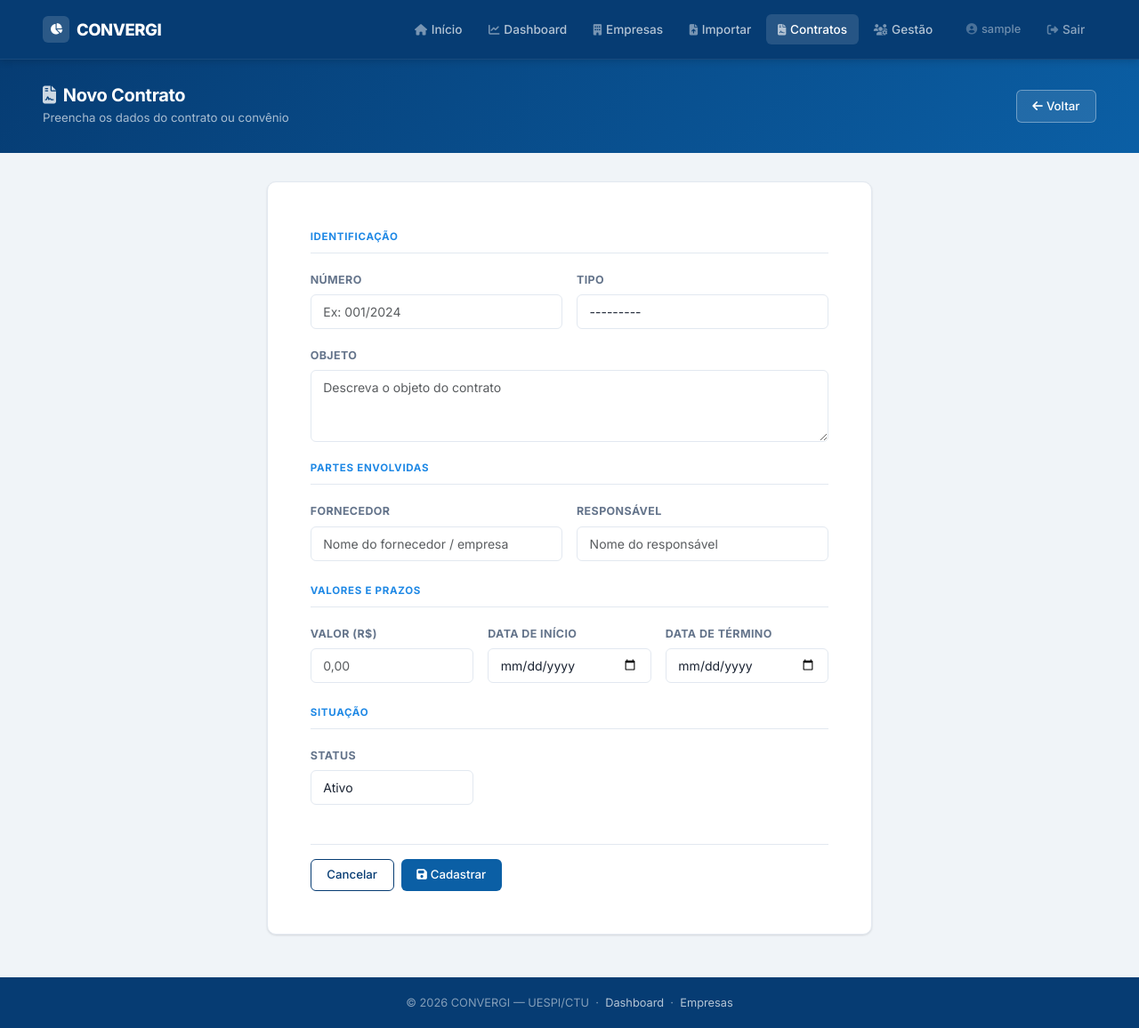
After one commit to IsaacRaffs/CONVERGI, a Django app: page /contratos/novo/ in a window 1280 px wide. The commit adds this page. Shown: the whole page at 89% size. Run offline with Django 5.2, Linux system fonts and the light colour scheme; the visitor is signed in with stand-in values (Sample User, id 1).

Commit message:
Feat: Add CRUD for Contratos, protect views with login_required, and fix README instructions

```diff
--- a/convergi_config/urls.py
+++ b/convergi_config/urls.py
@@ -1,6 +1,9 @@
 from django.contrib import admin
 from django.urls import path, include
-from core.views import listar_empresas, SearchView, Dashboard, home, importar_csv
+from core.views import (
+    listar_empresas, SearchView, Dashboard, home, importar_csv,
+    listar_contratos, novo_contrato, editar_contrato, excluir_contrato,
+)
 from user import views as user_view
 from django.conf import settings
 from django.conf.urls.static import static
@@ -14,6 +17,10 @@ urlpatterns = [
     path('results/', SearchView.as_view(), name='search'),
 
     path('importar/', importar_csv, name='importar'),
+    path('contratos/', listar_contratos, name='listar_contratos'),
+    path('contratos/novo/', novo_contrato, name='novo_contrato'),
+    path('contratos/<int:pk>/editar/', editar_contrato, name='editar_contrato'),
+    path('contratos/<int:pk>/excluir/', excluir_contrato, name='excluir_contrato'),
     path('register/', user_view.register, name='register'),
     path('', include('user.urls')),
 ] + static(settings.MEDIA_URL, document_root=settings.MEDIA_ROOT)
--- /dev/null
+++ b/core/forms.py
@@ -0,0 +1,33 @@
+from django import forms
+from .models import Contrato
+
+
+class ContratoForm(forms.ModelForm):
+    class Meta:
+        model = Contrato
+        fields = [
+            'numero', 'tipo', 'objeto', 'fornecedor',
+            'responsavel', 'valor', 'data_inicio', 'data_fim', 'status',
+        ]
+        widgets = {
+            'numero':      forms.TextInput(attrs={'class': 'form-control form-convergi', 'placeholder': 'Ex: 001/2024'}),
+            'tipo':        forms.Select(attrs={'class': 'form-select form-convergi'}),
+            'objeto':      forms.Textarea(attrs={'class': 'form-control form-convergi', 'rows': 3, 'placeholder': 'Descreva o objeto do contrato'}),
+            'fornecedor':  forms.TextInput(attrs={'class': 'form-control form-convergi', 'placeholder': 'Nome do fornecedor / empresa'}),
+            'responsavel': forms.TextInput(attrs={'class': 'form-control form-convergi', 'placeholder': 'Nome do responsável'}),
+            'valor':       forms.NumberInput(attrs={'class': 'form-control form-convergi', 'placeholder': '0,00', 'step': '0.01'}),
+            'data_inicio': forms.DateInput(attrs={'class': 'form-control form-convergi', 'type': 'date'}),
+            'data_fim':    forms.DateInput(attrs={'class': 'form-control form-convergi', 'type': 'date'}),
+            'status':      forms.Select(attrs={'class': 'form-select form-convergi'}),
+        }
+        labels = {
+            'numero':      'Número',
+            'tipo':        'Tipo',
+            'objeto':      'Objeto',
+            'fornecedor':  'Fornecedor',
+            'responsavel': 'Responsável',
+            'valor':       'Valor (R$)',
+            'data_inicio': 'Data de Início',
+            'data_fim':    'Data de Término',
+            'status':      'Status',
+        }
--- a/core/templates/core/base.html
+++ b/core/templates/core/base.html
@@ -354,6 +354,7 @@
                         <i class="fa-solid fa-house"></i>Início
                     </a>
                 </li>
+                {% if user.is_authenticated %}
                 <li class="nav-item">
                     <a class="nav-link {% if request.resolver_match.url_name == 'dashboard' %}active{% endif %}"
                        href="{% url 'dashboard' %}">
@@ -366,7 +367,6 @@
                         <i class="fa-solid fa-building"></i>Empresas
                     </a>
                 </li>
-                {% if user.is_authenticated %}
                 <li class="nav-item">
                     <a class="nav-link {% if request.resolver_match.url_name == 'importar' %}active{% endif %}"
                        href="{% url 'importar' %}">
@@ -377,6 +377,12 @@
 
                 {% if user.is_authenticated %}
                 {% if user.is_staff %}
+                <li class="nav-item">
+                    <a class="nav-link {% if request.resolver_match.url_name in 'listar_contratos,novo_contrato,editar_contrato' %}active{% endif %}"
+                       href="{% url 'listar_contratos' %}">
+                        <i class="fa-solid fa-file-contract"></i>Contratos
+                    </a>
+                </li>
                 <li class="nav-item">
                     <a class="nav-link {% if request.resolver_match.url_name == 'gestao_usuarios' %}active{% endif %}"
                        href="{% url 'gestao_usuarios' %}">
@@ -423,9 +429,12 @@
 
 <footer>
     <div class="container-fluid px-4 px-lg-5">
-        &copy; {% now "Y" %} CONVERGI &mdash; UESPI/CTU &nbsp;&middot;&nbsp;
+        &copy; {% now "Y" %} CONVERGI &mdash; UESPI/CTU
+        {% if user.is_authenticated %}
+        &nbsp;&middot;&nbsp;
         <a href="{% url 'dashboard' %}">Dashboard</a> &nbsp;&middot;&nbsp;
         <a href="{% url 'empresas' %}">Empresas</a>
+        {% endif %}
     </div>
 </footer>
 
--- /dev/null
+++ b/core/templates/core/contrato_form.html
@@ -0,0 +1,246 @@
+{% extends "core/base.html" %}
+
+{% block title %}CONVERGI — {{ titulo }}{% endblock %}
+
+{% block extra_styles %}
+    .page-header {
+        background: linear-gradient(135deg, var(--c-primary) 0%, var(--c-secondary) 100%);
+        padding: 1.75rem 0;
+        margin-bottom: 2rem;
+    }
+    .page-header h4 { color: #fff; font-size: 1.25rem; margin: 0; }
+    .page-header p  { color: rgba(255,255,255,.65); font-size: .83rem; margin: .2rem 0 0; }
+
+    .form-convergi {
+        font-family: var(--font);
+        font-size: .875rem;
+        border: 1.5px solid var(--c-border);
+        border-radius: var(--r-sm);
+        padding: .5rem .85rem;
+        color: var(--c-text);
+        background: #fff;
+        transition: border-color .15s, box-shadow .15s;
+        width: 100%;
+    }
+    .form-convergi:focus {
+        outline: none;
+        border-color: var(--c-accent);
+        box-shadow: 0 0 0 3px rgba(30,136,229,.12);
+    }
+    .form-convergi.is-invalid {
+        border-color: var(--c-danger);
+    }
+    .form-label-convergi {
+        font-size: .78rem;
+        font-weight: 700;
+        letter-spacing: .4px;
+        text-transform: uppercase;
+        color: var(--c-muted);
+        margin-bottom: .35rem;
+        display: block;
+    }
+    .field-group { margin-bottom: 1.25rem; }
+    .error-msg {
+        font-size: .78rem;
+        color: var(--c-danger);
+        margin-top: .3rem;
+    }
+    .section-divider {
+        font-size: .72rem;
+        font-weight: 700;
+        letter-spacing: .7px;
+        text-transform: uppercase;
+        color: var(--c-accent);
+        border-bottom: 1px solid var(--c-border);
+        padding-bottom: .5rem;
+        margin-bottom: 1.25rem;
+        margin-top: .25rem;
+    }
+    .btn-danger-outline {
+        background: transparent;
+        color: var(--c-danger);
+        border: 1.5px solid var(--c-danger);
+        font-family: var(--font);
+        font-weight: 500;
+        font-size: .83rem;
+        border-radius: var(--r-sm);
+        padding: .45rem 1.1rem;
+        transition: background .15s, color .15s;
+    }
+    .btn-danger-outline:hover {
+        background: var(--c-danger);
+        color: #fff;
+    }
+{% endblock %}
+
+{% block content %}
+
+<div class="page-header">
+    <div class="container-fluid px-4 px-lg-5 d-flex align-items-center justify-content-between">
+        <div>
+            <h4>
+                <i class="fa-solid fa-file-contract me-2" style="opacity:.8"></i>{{ titulo }}
+            </h4>
+            <p>Preencha os dados do contrato ou convênio</p>
+        </div>
+        <a href="{% url 'listar_contratos' %}" class="btn-outline-convergi btn"
+           style="font-size:.83rem;background:rgba(255,255,255,.1);color:#fff;border-color:rgba(255,255,255,.35)">
+            <i class="fa-solid fa-arrow-left me-1"></i>Voltar
+        </a>
+    </div>
+</div>
+
+<div class="container-fluid px-4 px-lg-5 pb-5">
+    <div class="row justify-content-center">
+        <div class="col-lg-8 col-xl-7">
+            <div class="card">
+                <div class="card-body p-4 p-lg-5">
+
+                    <form method="post" novalidate>
+                        {% csrf_token %}
+
+                        <!-- Identificação -->
+                        <div class="section-divider">Identificação</div>
+                        <div class="row g-3">
+                            <div class="col-sm-6">
+                                <div class="field-group">
+                                    <label class="form-label-convergi" for="{{ form.numero.id_for_label }}">
+                                        {{ form.numero.label }}
+                                    </label>
+                                    {{ form.numero }}
+                                    {% if form.numero.errors %}
+                                    <div class="error-msg">{{ form.numero.errors|join:", " }}</div>
+                                    {% endif %}
+                                </div>
+                            </div>
+                            <div class="col-sm-6">
+                                <div class="field-group">
+                                    <label class="form-label-convergi" for="{{ form.tipo.id_for_label }}">
+                                        {{ form.tipo.label }}
+                                    </label>
+                                    {{ form.tipo }}
+                                    {% if form.tipo.errors %}
+                                    <div class="error-msg">{{ form.tipo.errors|join:", " }}</div>
+                                    {% endif %}
+                                </div>
+                            </div>
+                        </div>
+
+                        <div class="field-group">
+                            <label class="form-label-convergi" for="{{ form.objeto.id_for_label }}">
+                                {{ form.objeto.label }}
+                            </label>
+                            {{ form.objeto }}
+                            {% if form.objeto.errors %}
+                            <div class="error-msg">{{ form.objeto.errors|join:", " }}</div>
+                            {% endif %}
+                        </div>
+
+                        <!-- Partes -->
+                        <div class="section-divider">Partes Envolvidas</div>
+                        <div class="row g-3">
+                            <div class="col-sm-6">
+                                <div class="field-group">
+                                    <label class="form-label-convergi" for="{{ form.fornecedor.id_for_label }}">
+                                        {{ form.fornecedor.label }}
+                                    </label>
+                                    {{ form.fornecedor }}
+                                    {% if form.fornecedor.errors %}
+                                    <div class="error-msg">{{ form.fornecedor.errors|join:", " }}</div>
+                                    {% endif %}
+                                </div>
+                            </div>
+                            <div class="col-sm-6">
+                                <div class="field-group">
+                                    <label class="form-label-convergi" for="{{ form.responsavel.id_for_label }}">
+                                        {{ form.responsavel.label }}
+                                    </label>
+                                    {{ form.responsavel }}
+                                    {% if form.responsavel.errors %}
+                                    <div class="error-msg">{{ form.responsavel.errors|join:", " }}</div>
+                                    {% endif %}
+                                </div>
+                            </div>
+                        </div>
+
+                        <!-- Valores e Datas -->
+                        <div class="section-divider">Valores e Prazos</div>
+                        <div class="row g-3">
+                            <div class="col-sm-4">
+                                <div class="field-group">
+                                    <label class="form-label-convergi" for="{{ form.valor.id_for_label }}">
+                                        {{ form.valor.label }}
+                                    </label>
+                                    {{ form.valor }}
+                                    {% if form.valor.errors %}
+                                    <div class="error-msg">{{ form.valor.errors|join:", " }}</div>
+                                    {% endif %}
+                                </div>
+                            </div>
+                            <div class="col-sm-4">
+                                <div class="field-group">
+                                    <label class="form-label-convergi" for="{{ form.data_inicio.id_for_label }}">
+                                        {{ form.data_inicio.label }}
+                                    </label>
+                                    {{ form.data_inicio }}
+                                    {% if form.data_inicio.errors %}
+                                    <div class="error-msg">{{ form.data_inicio.errors|join:", " }}</div>
+                                    {% endif %}
+                                </div>
+                            </div>
+                            <div class="col-sm-4">
+                                <div class="field-group">
+                                    <label class="form-label-convergi" for="{{ form.data_fim.id_for_label }}">
+                                        {{ form.data_fim.label }}
+                                    </label>
+                                    {{ form.data_fim }}
+                                    {% if form.data_fim.errors %}
+                                    <div class="error-msg">{{ form.data_fim.errors|join:", " }}</div>
+                                    {% endif %}
+                                </div>
+                            </div>
+                        </div>
+
+                        <!-- Status -->
+                        <div class="section-divider">Situação</div>
+                        <div class="row g-3">
+                            <div class="col-sm-4">
+                                <div class="field-group">
+                                    <label class="form-label-convergi" for="{{ form.status.id_for_label }}">
+                                        {{ form.status.label }}
+                                    </label>
+                                    {{ form.status }}
+                                    {% if form.status.errors %}
+                                    <div class="error-msg">{{ form.status.errors|join:", " }}</div>
+                                    {% endif %}
+                                </div>
+                            </div>
+                        </div>
+
+                        <!-- Ações -->
+                        <div class="d-flex align-items-center justify-content-between mt-4 pt-3"
+                             style="border-top:1px solid var(--c-border)">
+                            <div class="d-flex gap-2">
+                                <a href="{% url 'listar_contratos' %}" class="btn-outline-convergi btn">
+                                    Cancelar
+                                </a>
+                                <button type="submit" class="btn-convergi btn">
+                                    <i class="fa-solid fa-floppy-disk me-1"></i>{{ acao }}
+                                </button>
+                            </div>
+                            {% if contrato %}
+                            <a href="{% url 'excluir_contrato' contrato.pk %}" class="btn btn-danger-outline">
+                                <i class="fa-solid fa-trash me-1"></i>Excluir
+                            </a>
+                            {% endif %}
+                        </div>
+
+                    </form>
+
+                </div>
+            </div>
+        </div>
+    </div>
+</div>
+
+{% endblock %}
--- a/core/views.py
+++ b/core/views.py
@@ -1,12 +1,14 @@
-from django.shortcuts import render, redirect
+from django.shortcuts import render, redirect, get_object_or_404
 from django.core.paginator import Paginator, EmptyPage, PageNotAnInteger
 from django.views.generic.list import ListView
 from django.db.models import Sum
 from django.contrib import messages
 from django.contrib.auth import login, authenticate, logout
 from django.contrib.auth.decorators import login_required
+from django.contrib.auth.mixins import LoginRequiredMixin
 
 from .models import Empresa, Contrato
+from .forms import ContratoForm
 
 from datetime import date, timedelta
 import csv
@@ -19,6 +21,7 @@ def home(request):
     return render(request, "core/home.html")
 
 
+@login_required
 def listar_empresas(request, empresa_id=None):
         # pega todas as empresas e ordena elas pelo id
         all_empresas = Empresa.objects.all().order_by('id')
@@ -42,7 +45,7 @@ def listar_empresas(request, empresa_id=None):
 
         return render(request, "core/listar_empresas.html", context)
 
-class SearchView(ListView):
+class SearchView(LoginRequiredMixin, ListView):
     model = Empresa
     template_name = 'listar_empresas.html'
     context_object_name = 'empresas'
@@ -55,6 +58,7 @@ class SearchView(ListView):
             return Empresa.objects.filter(nome__icontains=query).order_by('id')
         return Empresa.objects.all().order_by('id')
 
+@login_required
 def Dashboard(request):
     hoje = date.today()
     limite_30_dias = hoje + timedelta(days=30)
@@ -104,6 +108,64 @@ def Dashboard(request):
     }
 
     return render(request, "core/dashboard.html", context)
+
+
+@login_required
+def listar_contratos(request):
+    if not request.user.is_staff:
+        return redirect('dashboard')
+    contratos = Contrato.objects.all().order_by('-criado_em')
+    p = Paginator(contratos, 15)
+    page_number = request.GET.get('page')
+    try:
+        page_obj = p.get_page(page_number)
+    except (PageNotAnInteger, EmptyPage):
+        page_obj = p.page(1)
+    return render(request, 'core/listar_contratos.html', {'page_obj': page_obj, 'contratos': page_obj.object_list})
+
+
+@login_required
+def novo_contrato(request):
+    if not request.user.is_staff:
+        return redirect('dashboard')
+    if request.method == 'POST':
+        form = ContratoForm(request.POST)
+        if form.is_valid():
+            form.save()
+            messages.success(request, 'Contrato cadastrado com sucesso.')
+            return redirect('listar_contratos')
+    else:
+        form = ContratoForm()
+    return render(request, 'core/contrato_form.html', {'form': form, 'titulo': 'Novo Contrato', 'acao': 'Cadastrar'})
+
+
+@login_required
+def editar_contrato(request, pk):
+    if not request.user.is_staff:
+        return redirect('dashboard')
+    contrato = get_object_or_404(Contrato, pk=pk)
+    if request.method == 'POST':
+        form = ContratoForm(request.POST, instance=contrato)
+        if form.is_valid():
+            form.save()
+            messages.success(request, f'Contrato {contrato.numero} atualizado.')
+            return redirect('listar_contratos')
+    else:
+        form = ContratoForm(instance=contrato)
+    return render(request, 'core/contrato_form.html', {'form': form, 'titulo': f'Editar — {contrato.numero}', 'acao': 'Salvar Alterações', 'contrato': contrato})
+
+
+@login_required
+def excluir_contrato(request, pk):
+    if not request.user.is_staff:
+        return redirect('dashboard')
+    contrato = get_object_or_404(Contrato, pk=pk)
+    if request.method == 'POST':
+        numero = contrato.numero
+        contrato.delete()
+        messages.success(request, f'Contrato {numero} removido.')
+        return redirect('listar_contratos')
+    return render(request, 'core/confirmar_exclusao.html', {'contrato': contrato})
 
 
 def _ler_csv(arquivo):
```
Also changed, not shown: core/templates/core/confirmar_exclusao.html (added, +54 -0 lines), core/templates/core/dashboard.html (+17 -6 lines), core/templates/core/home.html (+11 -0 lines), core/templates/core/listar_contratos.html (added, +147 -0 lines), README.md.
